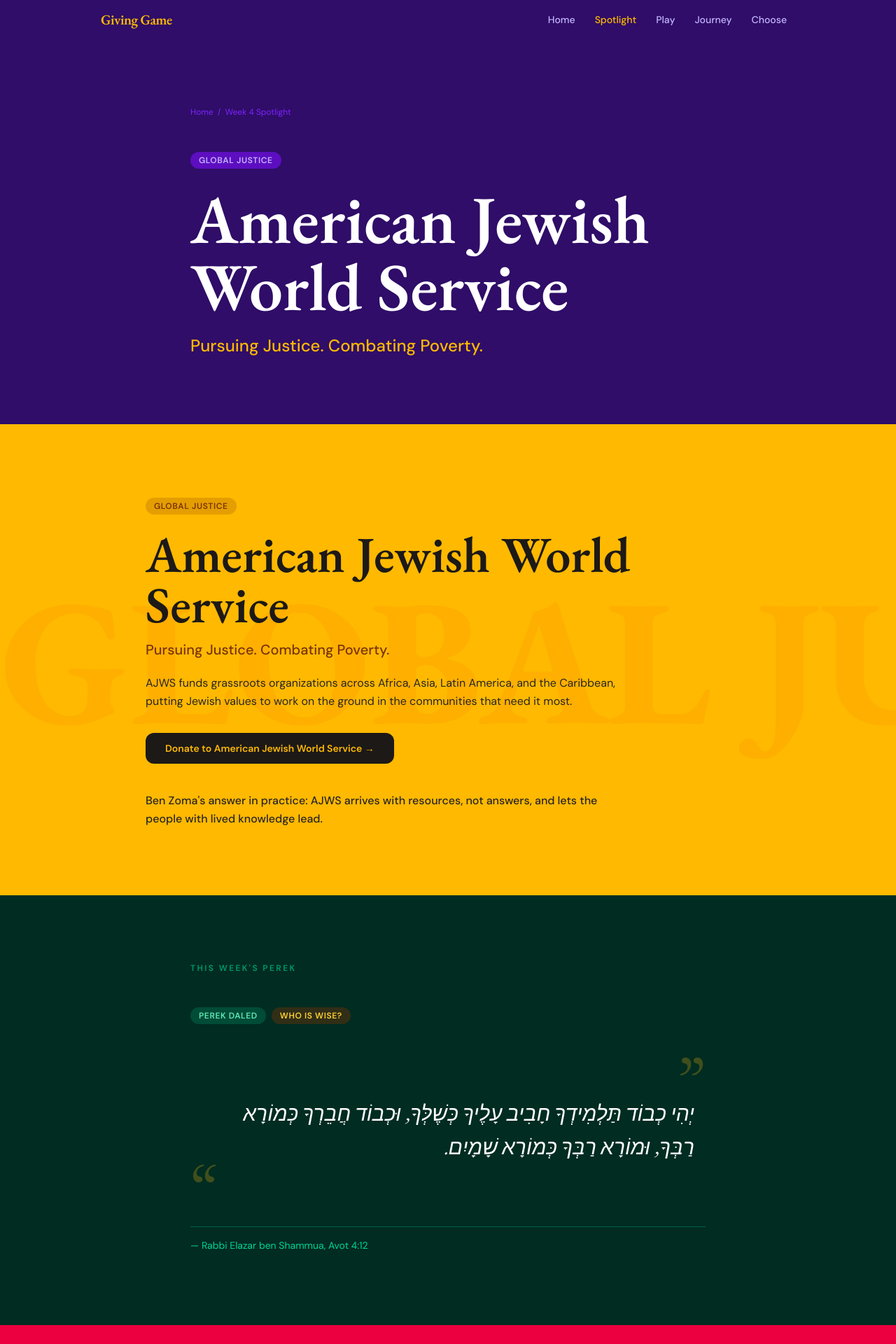
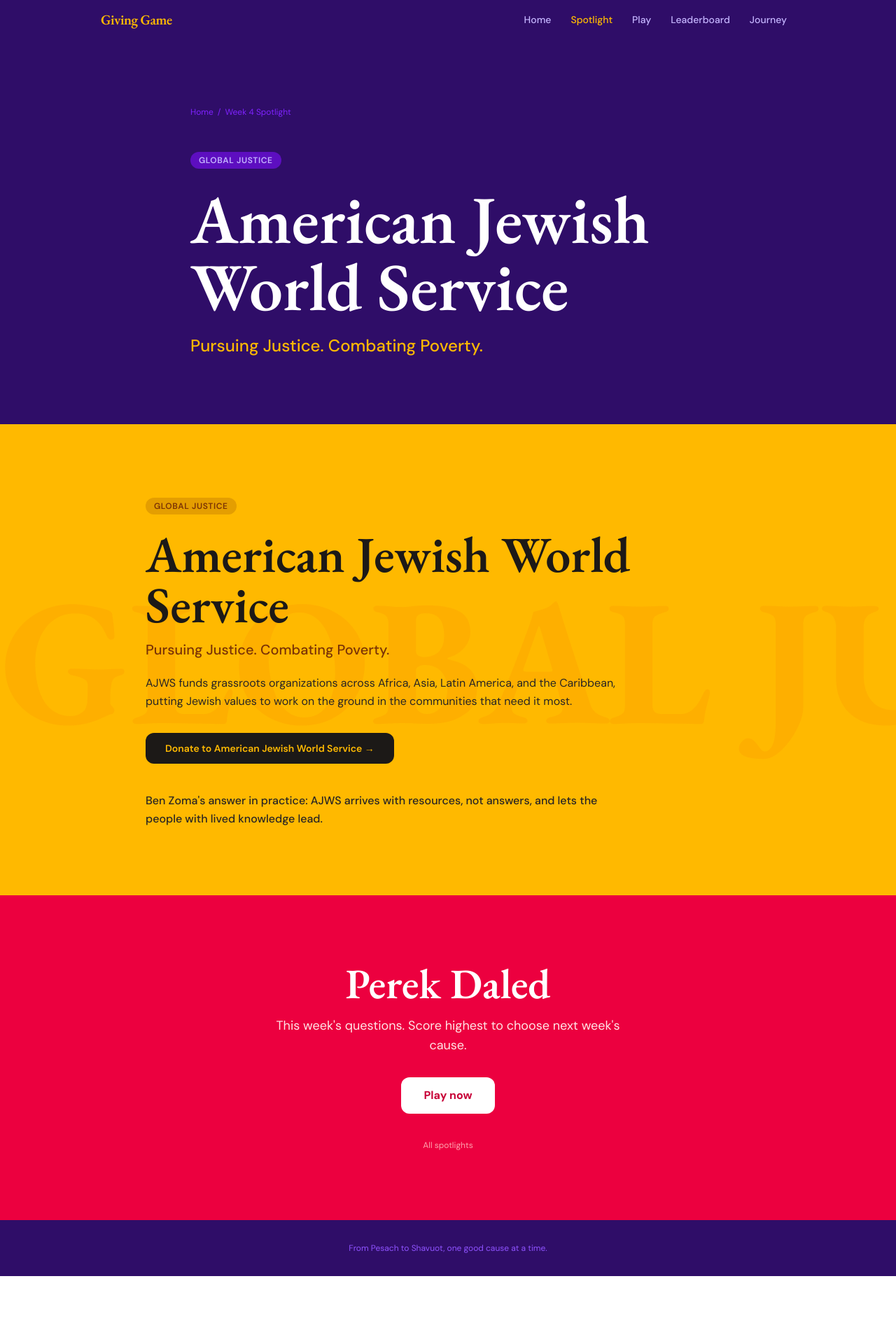
Before and after one commit to lucyhecht1/ILP-Giving-Game, a Next.js app: page /spotlight in a window 1280 px wide. Shown: the top 1920 px of the page at 70% size. After the commit the page ends 1823 px from the top, so only its background shows below. Built offline with nearby package versions, Linux system fonts and the light colour scheme.

Commit message:
working ILP- scaffolding and style all good. just need to research + choose charities i like

```diff
--- a/app/page.tsx
+++ b/app/page.tsx
@@ -3,7 +3,7 @@
 import { getCurrentWeek, weeks } from '@/lib/data/weeks';
 import PerekCard from '@/components/PerekCard';
 
-const PEREK_LETTERS = ['א', 'ב', 'ג', 'ד', 'ה', 'ו'];
+const PEREK_LETTERS = ['Aleph', 'Bet', 'Gimmel', 'Daled', 'Hey', 'Vav'];
 const WEEK_COLORS = [
   'bg-green-500',
   'bg-purple-500',
--- a/app/results/page.tsx
+++ b/app/results/page.tsx
@@ -32,7 +32,7 @@
           The Journey
         </h1>
         <p className="text-stone-400 text-sm">
-          Six weeks. Six causes. One Torah scroll at a time.
+          Six weeks. Six causes. One perek a week.
         </p>
       </div>
 
@@ -164,7 +164,7 @@
 
       <div className="max-w-3xl mx-auto px-4 pb-16 text-center">
         <p className="text-xs text-stone-400">
-          The 49-day Omer count connects Pesach (freedom) to Shavuot (revelation).
+          What steps are you taking toward Har Sinai?
         </p>
       </div>
 
--- a/app/spotlight/page.tsx
+++ b/app/spotlight/page.tsx
@@ -2,7 +2,6 @@
 import { getCurrentWeek } from '@/lib/data/weeks';
 import { getNonprofitById } from '@/lib/data/nonprofits';
 import NonprofitCard from '@/components/NonprofitCard';
-import PerekCard from '@/components/PerekCard';
 
 export default function SpotlightPage() {
   const week = getCurrentWeek();
@@ -55,16 +54,6 @@
         </div>
       </section>
 
-      {/* PEREK — deep emerald */}
-      <section className="bg-emerald-950 py-16 md:py-24">
-        <div className="max-w-3xl mx-auto px-4">
-          <p className="text-xs font-semibold tracking-[0.2em] uppercase text-emerald-600 mb-10">
-            This Week&apos;s Perek
-          </p>
-          <PerekCard week={week} variant="dark" />
-        </div>
-      </section>
-
       {/* CTA — rose */}
       <section className="bg-rose-600 py-16 md:py-24 text-center">
         <div className="max-w-xl mx-auto px-4">
@@ -76,11 +65,11 @@
             href="/play"
             className="inline-block bg-white text-rose-700 font-bold px-8 py-3.5 rounded-xl hover:bg-rose-50 transition-colors"
           >
-            Play now →
+            Play now
           </Link>
           <div className="mt-8">
             <Link href="/past-weeks" className="text-xs text-rose-300 hover:text-white transition-colors">
-              ← All spotlights
+              All spotlights
             </Link>
           </div>
         </div>
--- a/components/Nav.tsx
+++ b/components/Nav.tsx
@@ -8,8 +8,8 @@
   { href: '/', label: 'Home' },
   { href: '/spotlight', label: 'Spotlight' },
   { href: '/play', label: 'Play' },
+  { href: '/choose', label: 'Leaderboard' },
   { href: '/results', label: 'Journey' },
-  { href: '/choose', label: 'Choose' },
 ];
 
 export default function Nav() {
```
